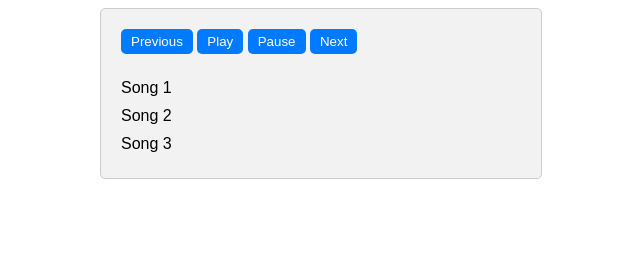
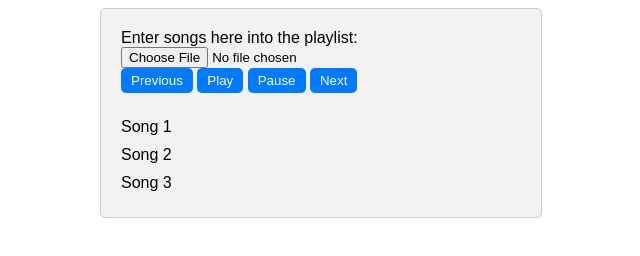
Before and after one commit to Mel0nWater/playlist-maker, a plain HTML site: page index.html in a window 1280 px wide. Shown: the whole page, without its empty margins (319-959 px from the left). Drawn offline with Linux system fonts and the light colour scheme.

Commit message:
Add song input field and change font to Söhne

```diff
--- a/index.html
+++ b/index.html
@@ -6,6 +6,14 @@
 </head>
 <body>
 	<div id="playlist-container">
+		<!--enter files n shit-->
+		<div id="enter-song">
+			<label for="song-slot">
+				Enter songs here into the playlist:
+				<input id="song-slot" type="file">
+			</label>
+		</div>
+
 		<div id="playlist-controls">
 			<button id="prev-btn">Previous</button>
 	<button id="play-btn">Play</button>
--- a/styles.css
+++ b/styles.css
@@ -1,5 +1,5 @@
 body {
-	font-family: Arial, sans-serif;
+	font-family: Söhne,Arial, sans-serif;
 }
 
 #playlist-container {
```
